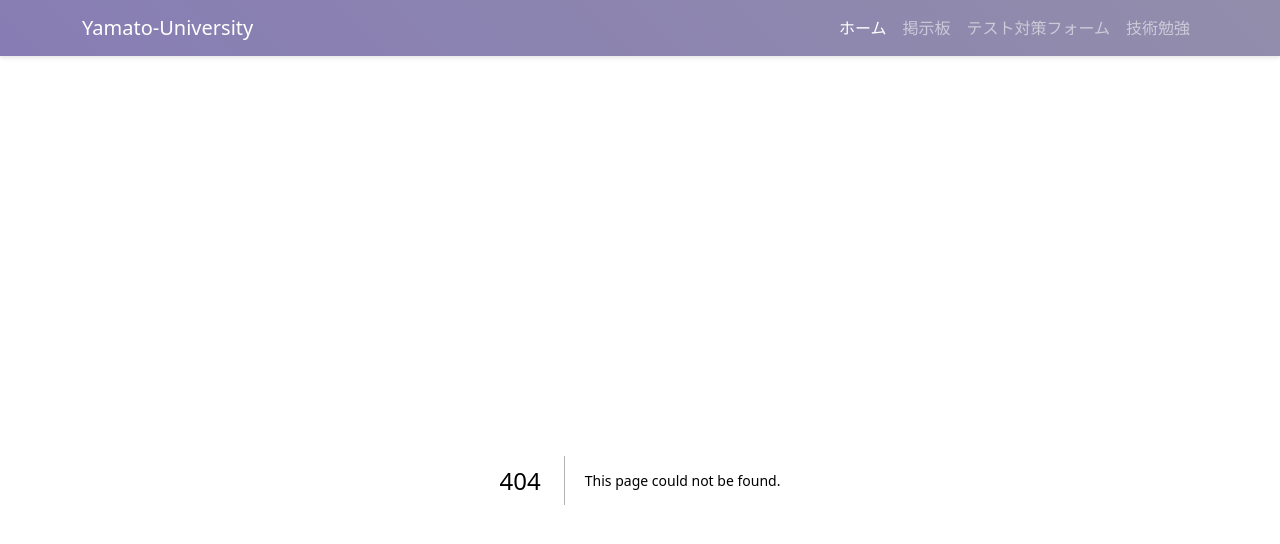
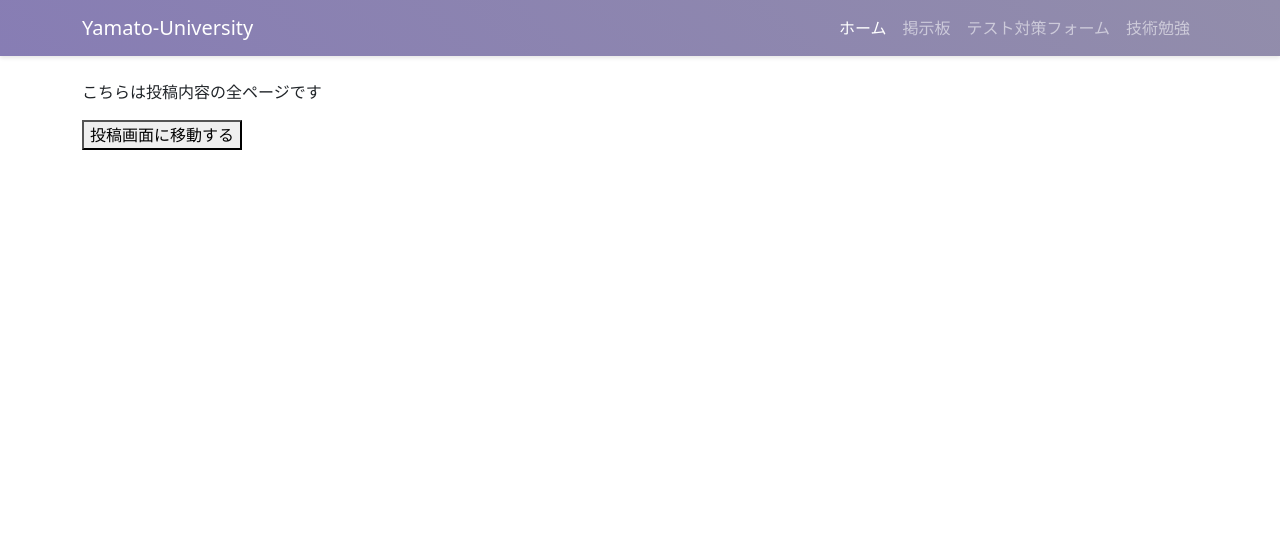
Before and after one commit to takapom/Yamato-site-Next.js, a Next.js app in the folder student-site/: page /all-blog in a window 1280 px wide. Before the commit this address had no page. Shown: the top 544 px of the page. Built offline with nearby package versions, Linux system fonts and the light colour scheme.

Commit message:
掲示板で入力された文字を表示させる途中まで完了

```diff
--- /dev/null
+++ b/student-site/src/app/all-blog/page.js
@@ -0,0 +1,12 @@
+import Link from "next/link"
+
+export default function Allcard(){
+    return (
+        <>
+        <p>こちらは投稿内容の全ページです</p>
+        <Link href="blog">
+        <button>投稿画面に移動する</button>
+        </Link>
+        </>
+    )
+}
--- a/student-site/src/app/blog/page.js
+++ b/student-site/src/app/blog/page.js
@@ -1,6 +1,7 @@
 // import styles from "./blog.module.css"
 "use client";
 
+import Link from "next/link";
 import styles from "./blog.module.css"
 import { useState } from "react"
 import { addDoc, collection } from "firebase/firestore";
@@ -48,6 +49,9 @@ const createPost = async() => {
           <textarea placeholder='投稿内容を記入'  onChange={(e) => setPostText(e.target.value)}></textarea>
         </div>
         <button className={styles.postButton} onClick={createPost}>投稿する</button>
+        <Link href="all-blog">
+          <button>全ての投稿を見る</button>
+        </Link>
       </div>
    </div>
     )
--- a/student-site/src/app/page.js
+++ b/student-site/src/app/page.js
@@ -11,7 +11,7 @@ export default function Page(){
       <div className={styles.firstComment}>
         <p className={styles.hello}>大和大学の情報学部の生徒向けの<span>ポータルサイトを作成しました！！</span></p>
         <p className={styles.hello}>新しい機能を随時追加していきます！</p>
-        <p className={styles.hello}>使い方はメニューバーから見てください！</p>
+        <p className={styles.hello}>使い方はこちらから</p>
       </div>
 
       <div className={styles.containerNew}>
```
Also changed, not shown: student-site/src/app/components/Home.jsx (added).
